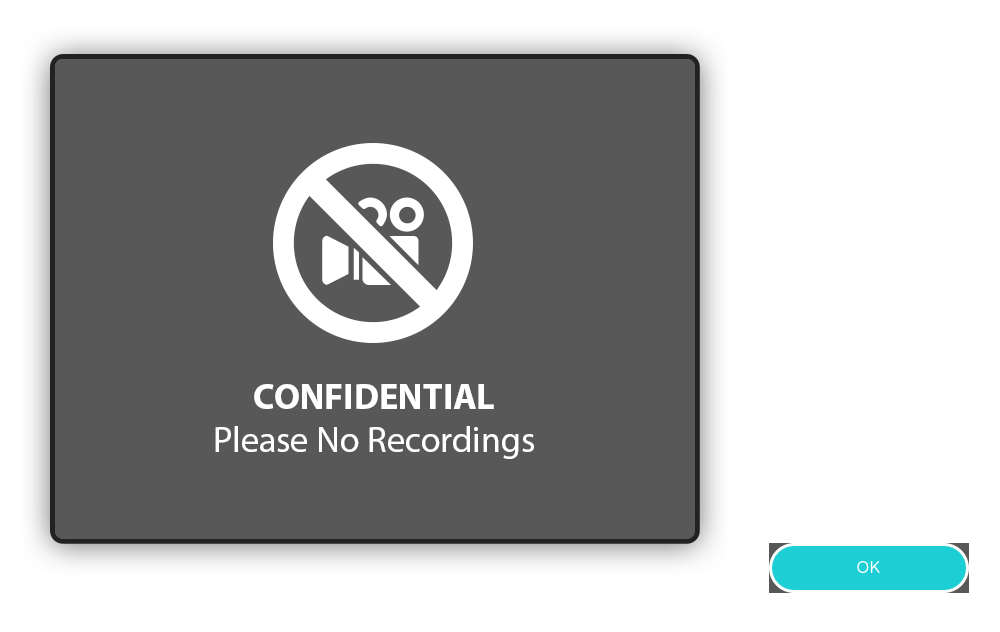
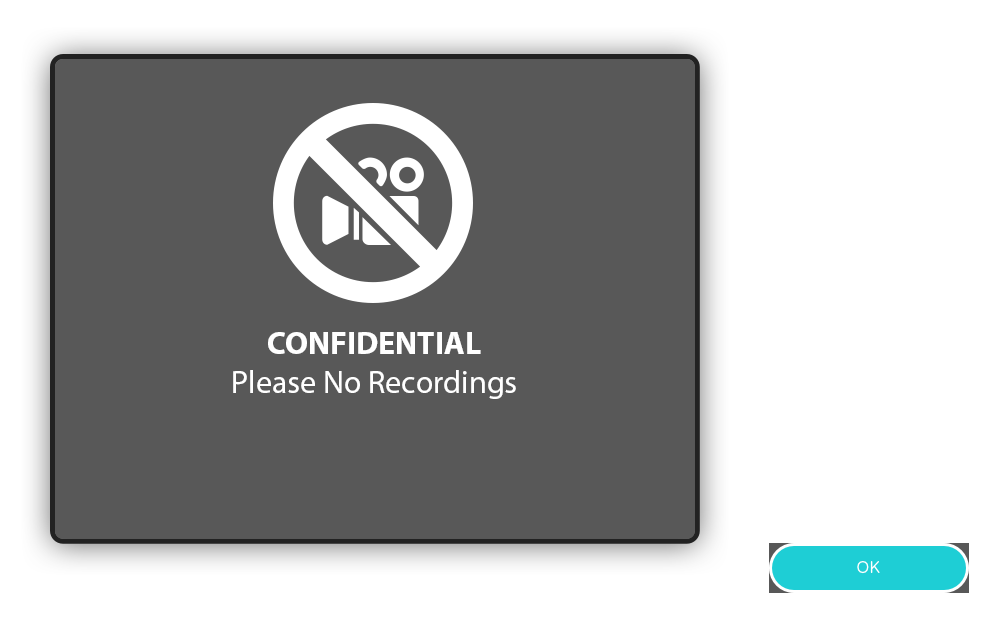
Before and after one commit to philipnavidad/notifications, a plain HTML site: page confidential.html in a window 1280 px wide. Shown: the whole page, without its empty margins (23-1023 px from the left). Drawn offline with Linux system fonts and the light colour scheme.

Commit message:
Update confidential.html

```diff
--- a/confidential.html
+++ b/confidential.html
@@ -7,7 +7,7 @@
 <body>
 <a-scene altspace="fullspace: true">
 	<a-assets>
-		<img id="message" src="examples/images/no-recordings.png">
+		<img id="message" src="examples/images/confidential.png">
 		<img id="ok-button" src="examples/images/btn-OK.png">
 		<img id="close-icon" src="examples/images/icon-close.png">
 		<img id="close-hover-icon" src="examples/images/close-hover.png">
```
